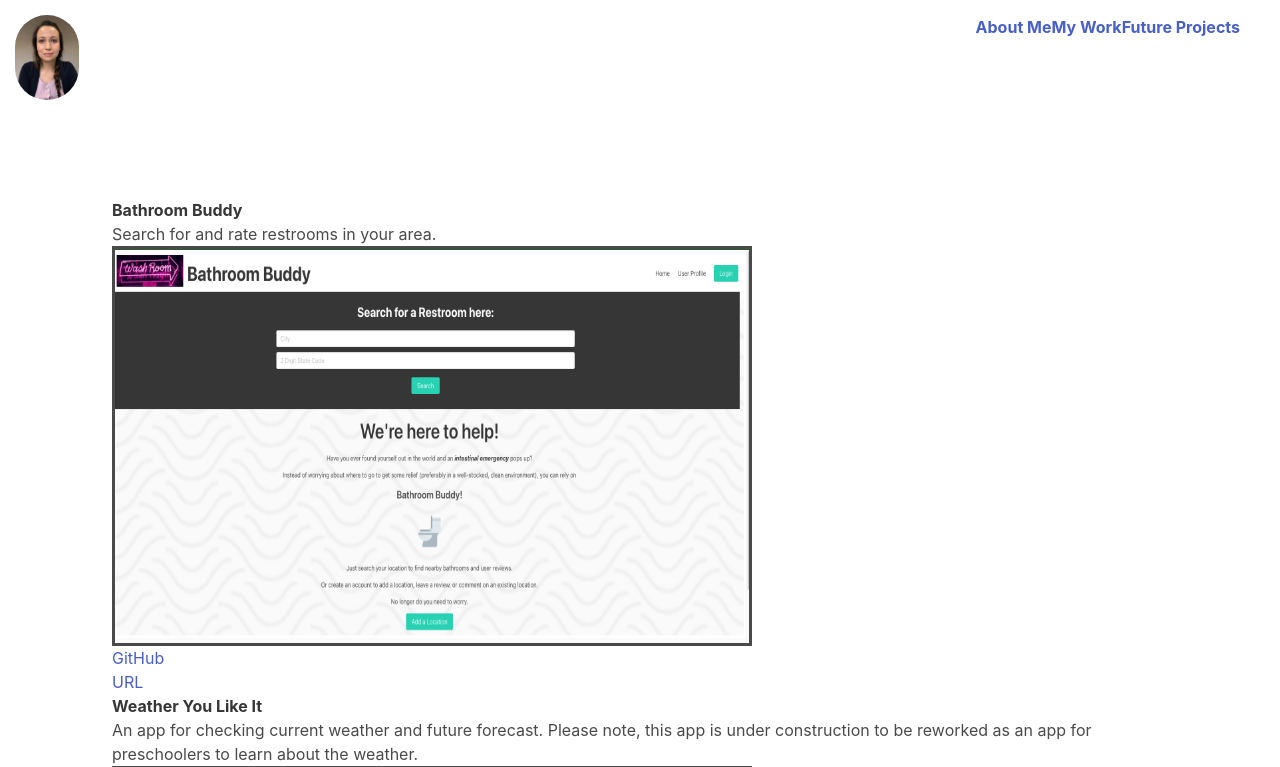
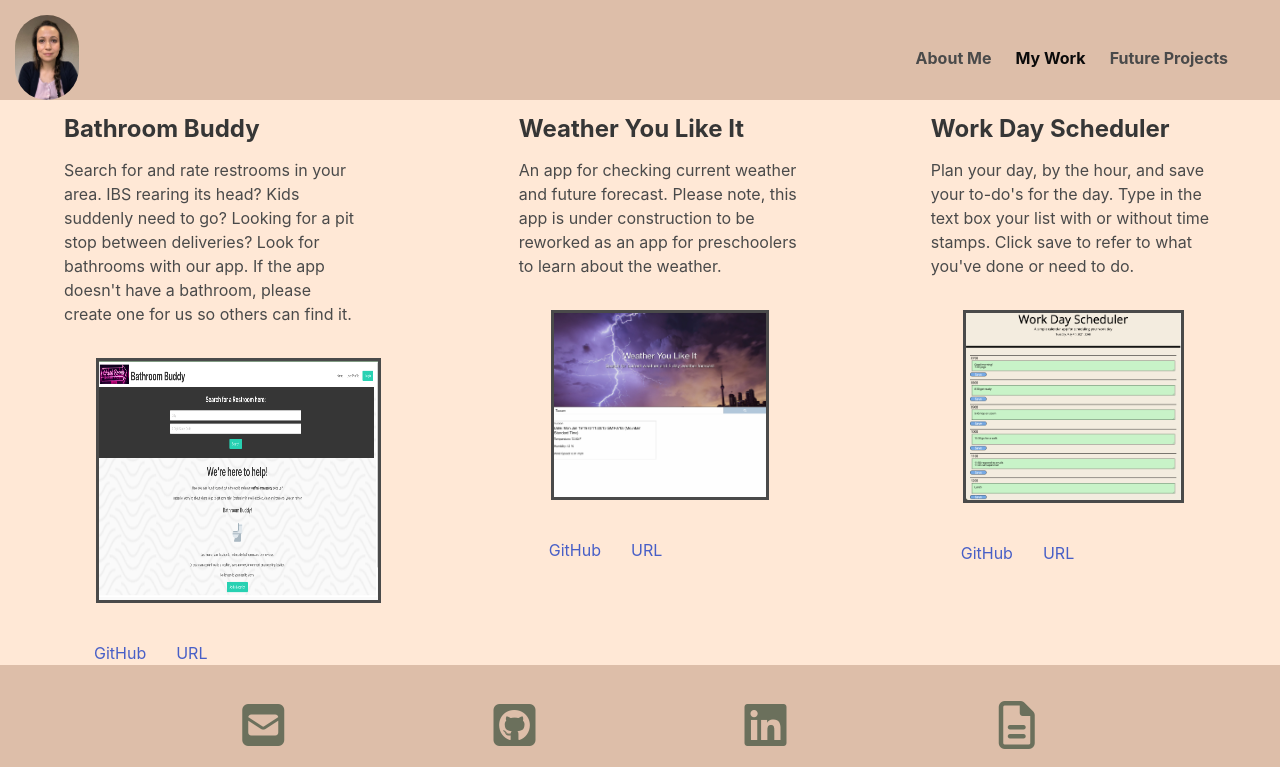
Before and after one commit to spicystephy/portfolio, a React (Create React App) app: page /work in a window 1280 px wide. Shown: the top 767 px of the page. Built offline with nearby package versions, Linux system fonts and the light colour scheme.

Commit message:
style updates

```diff
--- a/public/index.html
+++ b/public/index.html
@@ -29,7 +29,7 @@
     <title>Stephanie Zavala's Portfolio</title>
   </head>
   <body>
-    <noscript>You need to enable JavaScript to run this app.</noscript>
+    <!-- <noscript>You need to enable JavaScript to run this app.</noscript> -->
     <div id="root"></div>
     <!--
       This HTML file is a template.
--- a/src/App.css
+++ b/src/App.css
@@ -1,4 +1,4 @@
-/* .App {
+/* /* .App {
   text-align: center;
 }
 
@@ -21,4 +21,4 @@
 
 .App-link {
   color: #61dafb;
-}
+} */
--- a/src/components/Footer/index.js
+++ b/src/components/Footer/index.js
@@ -3,7 +3,7 @@ import "./style.css";
 
 function Footer() {
   return (
-    <div className="footer">
+    <div className="footer  is-fixed-bottom">
       {/* <div id="contact-me"> */}
       <div className="content">
         {/* <div className="content" style={{width:"100%", flexDirection:""}}> */}
--- a/src/components/Footer/style.css
+++ b/src/components/Footer/style.css
@@ -3,6 +3,7 @@
     bottom: 0;
     width: 100%;
     padding-bottom: 2rem;
+    background-color: #ddbea9;
 }
 
 .content{
@@ -10,3 +11,7 @@
     flex-direction: row;
     justify-content: space-evenly;
 }
+
+.icon{
+    color: #6b705c;
+}
--- a/src/components/Header/index.js
+++ b/src/components/Header/index.js
@@ -5,7 +5,7 @@ import selfie from "../../images/selfie.jpeg"
 
 function Header() {
   return (
-    <nav className="navbar is-fixed-top" role="navigation" aria-label="main navigation">
+    <nav className="navbar" role="navigation" aria-label="main navigation">
       <figure className="image is-64x64">
         <img
           className="selfie is-rounded"
@@ -22,8 +22,8 @@ function Header() {
             className={
               window.location.pathname === "/" ||
               window.location.pathname === "/about"
-                ? "nav-link active"
-                : "nav-link"
+                ? "navbar-item is-active"
+                : "navbar-item"
             }
           >
             <strong>About Me</strong>
@@ -33,8 +33,8 @@ function Header() {
             to="/work"
             className={
               window.location.pathname === "/work"
-                ? "nav-link active"
-                : "nav-link"
+                ? "navbar-item is-active"
+                : "navbar-item"
             }
           >
             <strong>My Work</strong>
@@ -44,8 +44,8 @@ function Header() {
             to="/future"
             className={
               window.location.pathname === "/future"
-                ? "nav-link active"
-                : "nav-link"
+                ? "navbar-item is-active"
+                : "navbar-item"
             }
           >
             <strong> Future Projects</strong>
--- a/src/components/Header/style.css
+++ b/src/components/Header/style.css
@@ -1,6 +1,12 @@
 .selfie{
     margin-left: 15px;
     margin-top: 15px;
+}
+
+.navbar{
+    /* padding: 100px; */
+    height: 100px;
+    background-color: #ddbea9;
 }
 
 .navbar-menu{
@@ -9,7 +15,10 @@
 
 }
 
-.navbar-item{
-    display: flex;
-    justify-content: space-evenly;
-}
+/* .navbar-end {
+    padding:1rem;
+} */
+
+/* .navbar-item{
+    padding: 100px;
+} */
--- a/src/index.css
+++ b/src/index.css
@@ -1,13 +1,20 @@
-/* body {
-  margin: 0;
-  font-family: -apple-system, BlinkMacSystemFont, 'Segoe UI', 'Roboto', 'Oxygen',
-    'Ubuntu', 'Cantarell', 'Fira Sans', 'Droid Sans', 'Helvetica Neue',
-    sans-serif;
-  -webkit-font-smoothing: antialiased;
-  -moz-osx-font-smoothing: grayscale;
+* {
+  box-sizing: border-box;
 }
 
-code {
-  font-family: source-code-pro, Menlo, Monaco, Consolas, 'Courier New',
-    monospace;
-} */
+html,
+body,
+#root,
+/* #root > div, */
+div[data-reactroot] {
+  height: auto;
+  padding: 0;
+  margin: 0;
+}
+body{
+  background-color: #ffe8d6 ;
+}
+
+html{
+  background-color: #ffe8d6;
+}
--- a/src/pages/Future.js
+++ b/src/pages/Future.js
@@ -4,7 +4,7 @@ import Container from "../components/Container";
 function Future() {
   return (
     <div>
-      <Container style={{ marginTop: 150 }}>
+      <Container style={{ marginTop: 150, marginLeft: 80, marginRight:80 }}>
         <p style={{ margin: 50 }}>
           Totonki Tortilla Warmers is a one-of-a-kind business built by my mom.
           She has been selling her homemade tortilla warmers on Etsy and local
@@ -35,7 +35,7 @@ function Future() {
           to a public restroom they visited to inform future pit-stoppers of
           what to expect.
         </p>
-        <p style={{ marginLeft:100, marginBottom:100 }}>
+        <p style={{ marginLeft:100, marginRight:100, marginBottom:100 }}>
           *Update:* Rate that Restroom has been created and is called Bathroom
           Buddy. Find it under the My Work tab! This project has 3
           collaborators; myself,
--- a/src/pages/Work.js
+++ b/src/pages/Work.js
@@ -6,69 +6,81 @@ import weather from "../images/weather.png";
 
 function Work() {
   return (
-    <div className="section">
-      <Container style={{ marginTop: 150 }}>
-        <div id="my-work"></div>
-        <div className="info">
+    <div className="content">
+      <Container>
+        {/* <div id="my-work"></div> */}
+        <div className="content" style={{marginTop:15}}>
           <div className="first-work">
             <h3>
               <strong> Bathroom Buddy</strong>
             </h3>
-            <p>Search for and rate restrooms in your area.</p>
+            <p style={{ marginRight:150 }}>
+              Search for and rate restrooms in your area. IBS rearing its head?
+              Kids suddenly need to go? Looking for a pit stop between
+              deliveries? Look for bathrooms with our app. If the app doesn't
+              have a bathroom, please create one for us so others can find it.
+            </p>
             <figure className="image">
               <img
                 className="image"
                 src={bathroom_buddy}
-                style={{width:640, height:400}}
+                style={{width:285, height:245, marginRight:180}}
                 border="3px"
                 id="profile"
                 alt="Screenshot of bathroom buddy app."
               />
             </figure>
             <div>
-              <a href="https://github.com/bhfreeman/restroom-tracker.git">
+              <a
+                style={{ padding: 30 }}
+                href="https://github.com/bhfreeman/restroom-tracker.git"
+              >
                 GitHub
               </a>
+
+              <a href="https://bathroom-buddy-v1.herokuapp.com/">URL</a>
             </div>
-            <a href="https://bathroom-buddy-v1.herokuapp.com/">URL</a>
           </div>
-          <div className="second-work">
+          <div className="second-work" style={{ marginRight:60, marginLeft:10}}>
             <h3>
               <strong> Weather You Like It</strong>
             </h3>
             <p>
-              An app for checking current weather and future forecast. Please note, this app is under construction to be reworked as an app for preschoolers to learn about the weather.
+              An app for checking current weather and future forecast. Please
+              note, this app is under construction to be reworked as an app for
+              preschoolers to learn about the weather.
             </p>
             <figure className="image">
               <img
-                className="has-ratio" width="640" height="360"
+                className="image"
                 src={weather}
-                style={{width:640, height:500}}
+                // style={{width:640, height:500}}
                 border="3px"
                 id="profile"
                 alt="Screenshot of weather dashboard app."
               />
             </figure>
             <div>
-              <a href="https://github.com/spicystephy/Weather-Dashboard">
+              <a
+                style={{ padding: 30 }}
+                href="https://github.com/spicystephy/Weather-Dashboard"
+              >
                 GitHub
               </a>
+              <a href="https://spicystephy.github.io/Weather-Dashboard/">URL</a>
             </div>
-            <a href="https://spicystephy.github.io/Weather-Dashboard/">
-              URL
-            </a>
           </div>
-          <div className="third-work">
-            <h3>
+          <div className="third-work" style={{ marginLeft:70 }}>
+            <h3 >
               <strong> Work Day Scheduler</strong>
             </h3>
             <p>
-              Plan your day, by the hour, and save your to-do's for the day.
+              Plan your day, by the hour, and save your to-do's for the day. Type in the text box your list with or without time stamps. Click save to refer to what you've done or need to do.
             </p>
             <figure className="image">
               <img
                 className="image"
-                style={{width:640, height:500}}
+                // style={{width:640, height:500}}
                 src={scheduler}
                 border="3px"
                 id="profile"
@@ -76,15 +88,40 @@ function Work() {
               />
             </figure>
             <div>
-              <a href="https://github.com/spicystephy/Work-Day-Scheduler.git">
+              <a
+                style={{ padding: 30 }}
+                href="https://github.com/spicystephy/Work-Day-Scheduler.git"
+              >
                 GitHub
               </a>
+              <a href="https://spicystephy.github.io/Work-Day-Scheduler/">
+                URL
+              </a>
             </div>
-            <a href="https://spicystephy.github.io/Work-Day-Scheduler/">URL</a>
           </div>
         </div>
       </Container>
     </div>
+
+    /* <div className="card">
+  <div className="card-image">
+    <figure className="image is-4by3">
+      <img src={bathroom_buddy} alt="Placeholder image"/>
+    </figure>
+  </div>
+  <div className="card-content">
+    <div className="media">
+    </div>
+
+    <div className="content">
+    Search for and rate restrooms in your area. IBS rearing its head? Kids suddenly need to go? Looking for a pit stop between deliveries? Look for bathrooms with our app. If the app doesn't have a bathroom, please create one for us so others can find it.
+      <a href="https://github.com/bhfreeman/restroom-tracker.git">GitHub</a>
+      <a href="https://bathroom-buddy-v1.herokuapp.com/">Deployed</a>
+      <br/>
+
+    </div>
+  </div>
+</div> */
   );
 }
 
```
Also changed, not shown: src/pages/About.js (+28 -15 lines).
